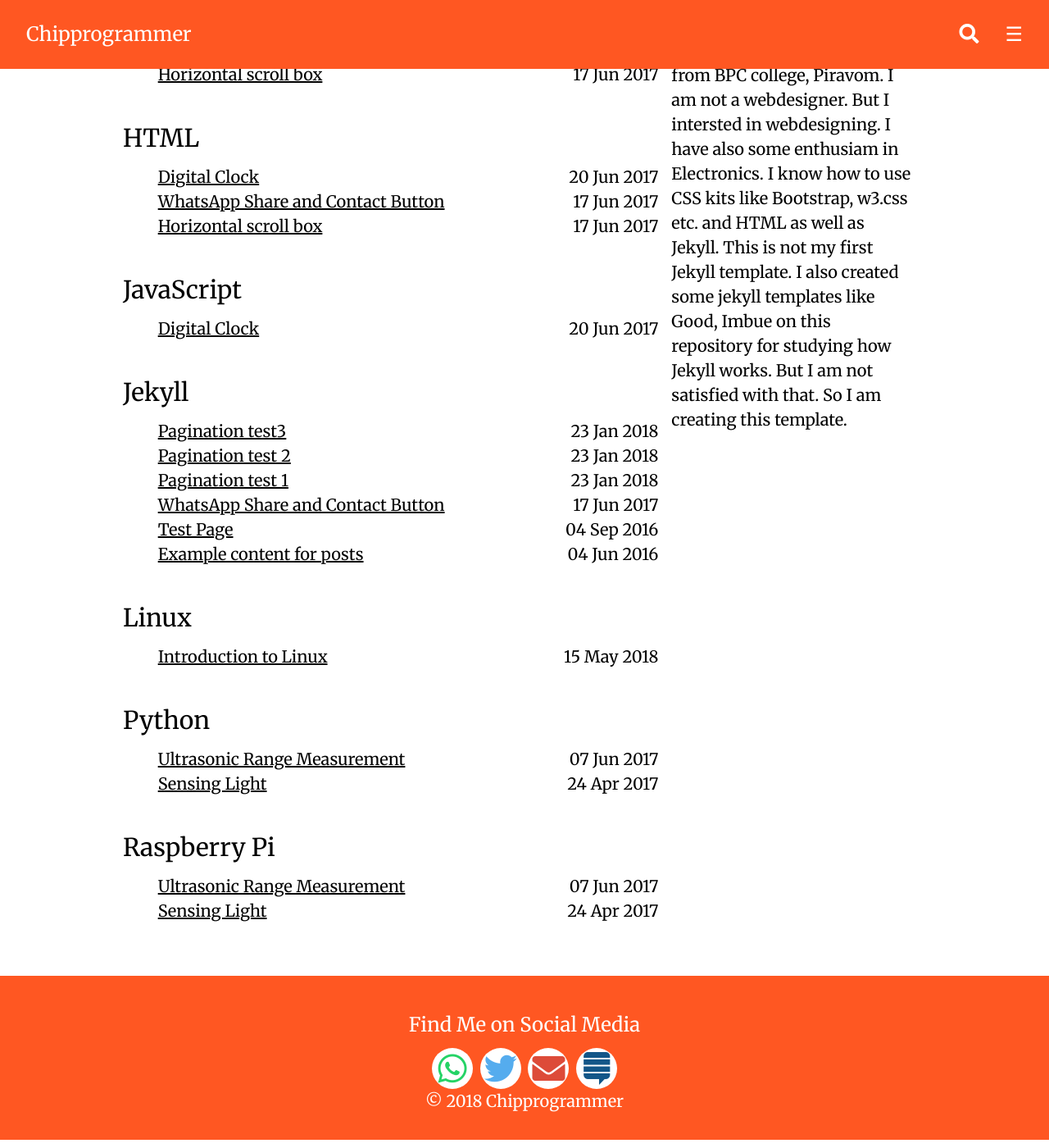
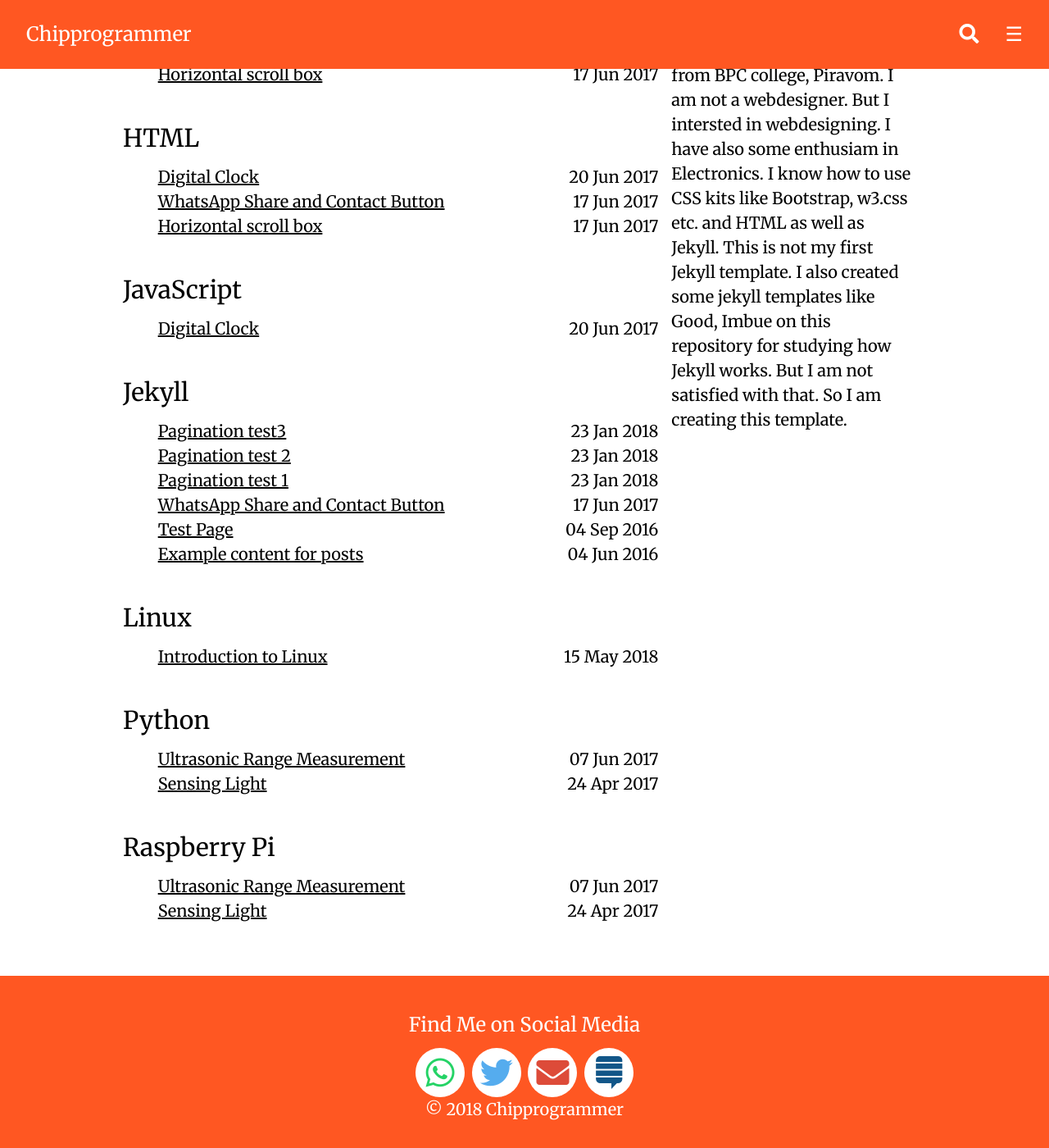
Before and after one commit to techiworld/techiworld.github.io, a Jekyll site: the page built from tags.md, in a window 1280 px wide and 1400 px high, scrolled down 465 px. Shown: the whole window at 82% size. Built offline with Jekyll 4.4.1, drawn with Linux system fonts in a browser that asks for light colours.

Commit message:
Update footer.html

```diff
--- a/_includes/footer.html
+++ b/_includes/footer.html
@@ -2,24 +2,24 @@
 <style>
 .social [class*="fab fa-"] {
     background-color: #ffffff;
-    border-radius: 50px;
+    border-radius: 60px;
     color: #fff;
     display: inline-block;
-    height: 50px;
-    line-height: 50px;
+    height: 60px;
+    line-height: 60px;
     margin: auto 2px;
-    width: 50px;
+    width: 60px;
     text-align: center;
 }
 .social [class*="fas fa-"] {
     background-color: #ffffff;
-    border-radius: 50px;
+    border-radius: 60px;
     color: #fff;
     display: inline-block;
-    height: 50px;
-    line-height: 50px;
+    height: 60px;
+    line-height: 60px;
     margin: auto 2px;
-    width: 50px;
+    width: 60px;
     text-align: center;
 }
  </style>
```
